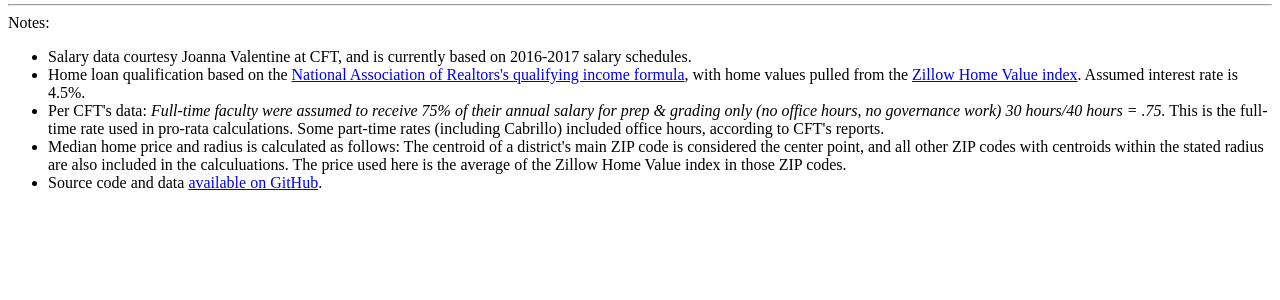
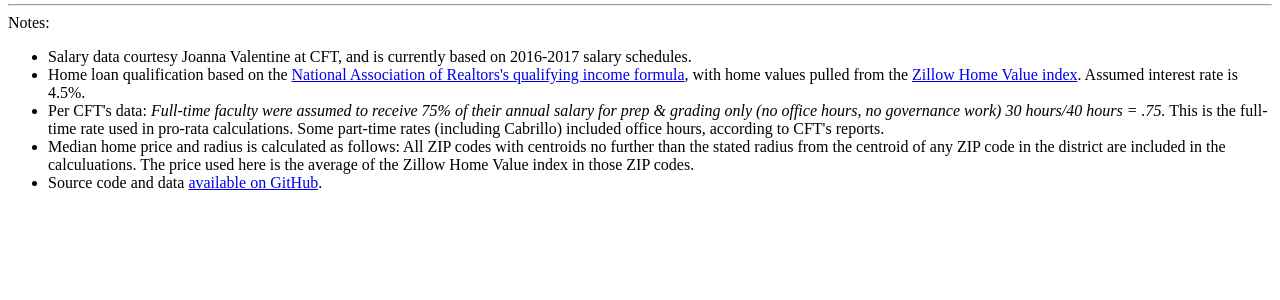
Before and after one commit to jeffreybergamini/ccc-salary-study, a PHP site: page / in a window 1280 px wide. Shown: the part 325-625 px from the top of the page. Run offline with PHP 8.4, Linux system fonts and the light colour scheme.

Commit message:
Added details regarding ZIP codes used in home value calculations

```diff
--- a/index.php
+++ b/index.php
@@ -262,7 +262,7 @@ Notes:
 <li>Salary data courtesy Joanna Valentine at CFT, and is currently based on 2016-2017 salary schedules.</li>
 <li>Home loan qualification based on the <a href="https://www.nar.realtor/research-and-statistics/housing-statistics/housing-affordability-index/methodology">National Association of Realtors's qualifying income formula</a>, with home values pulled from the <a href="https://www.zillow.com/research/data/">Zillow Home Value index</a>. Assumed interest rate is 4.5%.</li>
 <li>Per CFT's data: <i>Full-time faculty were assumed to receive 75% of their annual salary for prep &amp; grading only (no office hours, no governance work) 30 hours/40 hours = .75.</i> This is the full-time rate used in pro-rata calculations. Some part-time rates (including Cabrillo) included office hours, according to CFT's reports.</li>
-<li>Median home price and radius is calculated as follows: The centroid of a district's main ZIP code is considered the center point, and all other ZIP codes with centroids within the stated radius are also included in the calculuations. The price used here is the average of the Zillow Home Value index in those ZIP codes.</li>
+<li>Median home price and radius is calculated as follows: All ZIP codes with centroids no further than the stated radius from the centroid of any ZIP code in the district are included in the calculuations. The price used here is the average of the Zillow Home Value index in those ZIP codes.</li>
 <li>Source code and data <a href="https://github.com/jeffreybergamini/ccc-salary-study">available on GitHub</a>.</li>
 </ul>
 </footer>
```
Also changed, not shown: README.md.
